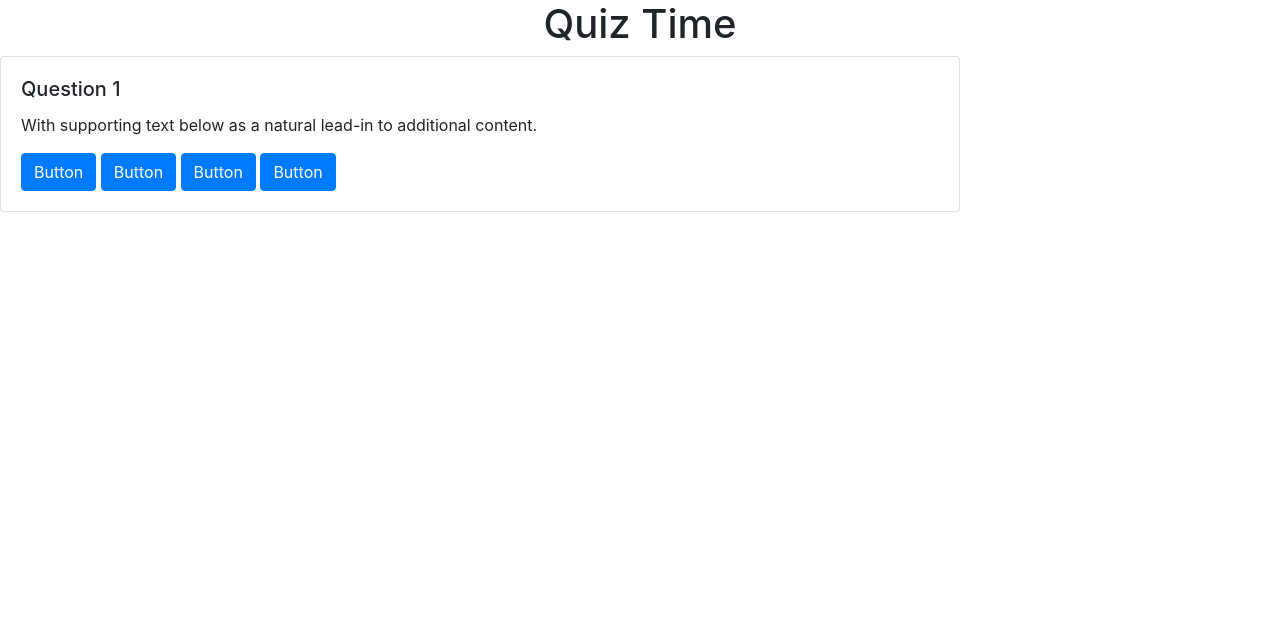
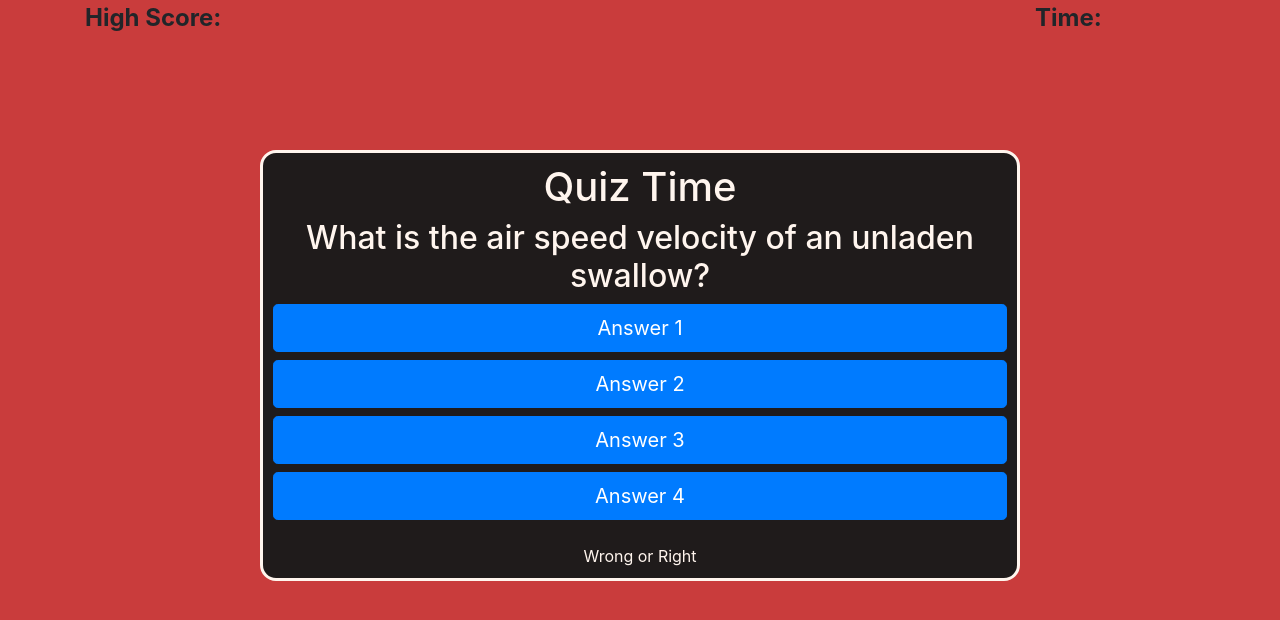
Before and after one commit to glitch-ed/hw4_Quiz_Master, a plain HTML site: page index.html in a window 1280 px wide. Drawn offline with nearby package versions, Linux system fonts and the light colour scheme.

Commit message:
added css

```diff
--- a/index.html
+++ b/index.html
@@ -4,23 +4,34 @@
     <meta charset="UTF-8">
     <meta name="viewport" content="width=device-width, initial-scale=1.0">
     <title>Pop Quiz</title>
+    <link rel="stylesheet" href="https://stackpath.bootstrapcdn.com/bootstrap/4.5.2/css/bootstrap.min.css" integrity="sha384-JcKb8q3iqJ61gNV9KGb8thSsNjpSL0n8PARn9HuZOnIxN0hoP+VmmDGMN5t9UJ0Z" crossorigin="anonymous">
     <link rel="stylesheet" href="style.css">
-    <link rel="stylesheet" href="https://stackpath.bootstrapcdn.com/bootstrap/4.5.2/css/bootstrap.min.css" integrity="sha384-JcKb8q3iqJ61gNV9KGb8thSsNjpSL0n8PARn9HuZOnIxN0hoP+VmmDGMN5t9UJ0Z" crossorigin="anonymous">
-
+    <link rel="text/javascript" href="script.js">
 </head>
 <body>
-    <h1 class="header">Quiz Time</h1>
 
-    <div class="card w-75">
-        <div class="card-body">
-          <h5 class="card-title">Question 1</h5>
-          <p class="card-text">With supporting text below as a natural lead-in to additional content.</p>
-          <a href="#" class="btn btn-primary">Button</a>
-          <a href="#" class="btn btn-primary">Button</a>
-          <a href="#" class="btn btn-primary">Button</a>
-          <a href="#" class="btn btn-primary">Button</a>
-        </div>
+  <div class="container">
+    <div class="row">
+      <div class="col-2" id="score">
+        High Score:
       </div>
+      <div class="col-8" id="quizBox">
+        <h1 class=>Quiz Time</h1>
+        <h2>What is the air speed velocity of an unladen swallow?</h2>
+          <button type="button" class="btn btn-primary btn-lg btn-block ans1">Answer 1</button>
+          <button type="button" class="btn btn-primary btn-lg btn-block ans3">Answer 2</button>
+          <button type="button" class="btn btn-primary btn-lg btn-block ans4">Answer 3</button>
+          <button type="button" class="btn btn-primary btn-lg btn-block ans4">Answer 4</button>
+          <br>
+          <div id="result">Wrong or Right</div>
+      </div>
+      <div class="col-2" id="time">
+        Time:
+      </div>
+    </div>
+  </div>
+
+
 
 
 </body>
--- a/style.css
+++ b/style.css
@@ -1,4 +1,20 @@
-.header{
+body {
+    background-color: rgb(201, 60, 60);
+}
+#quizBox{
     text-align: center;
+    background-color: rgb(31, 27, 27);
+    margin-top: 150px;
+    padding: 10px;
+    border-radius: 1em;
+    border-style: solid;
+    border-color: seashell;
 
 }
+h1,h2,#result{
+    color: seashell;
+}
+#score,#time{
+    font-size: 24px;
+    font-weight: bold;
+}
```
Also changed, not shown: script.js (added, +50 -0 lines).
